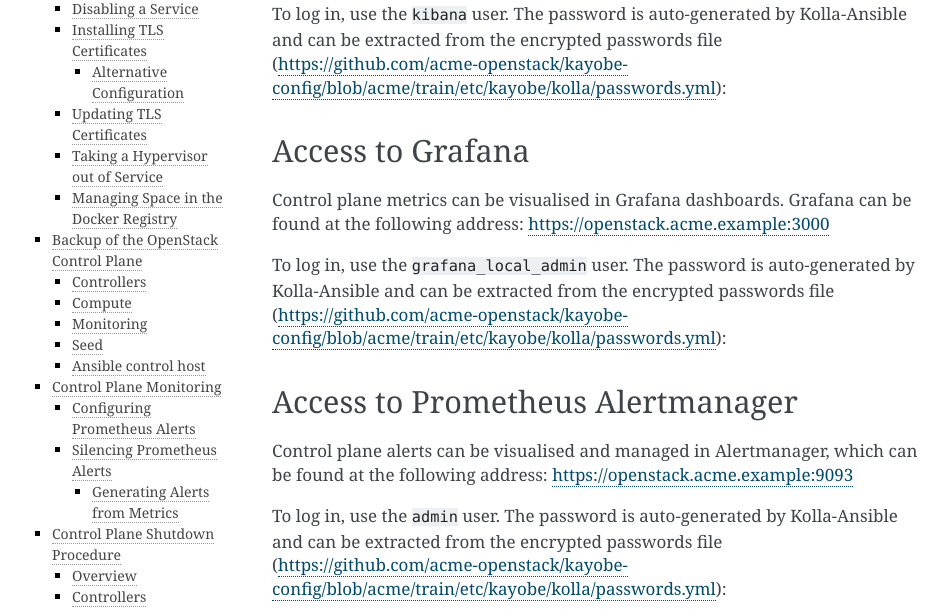
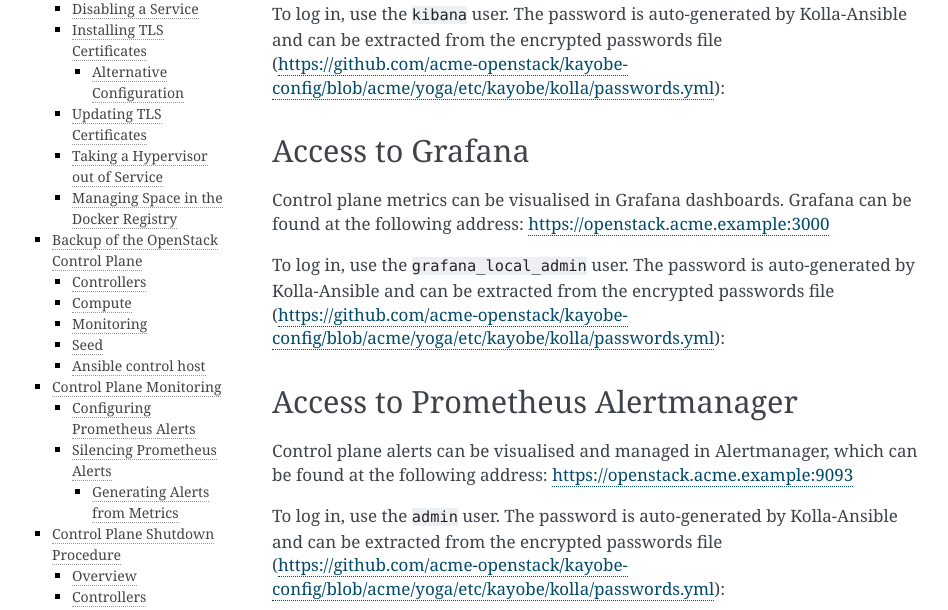
Before and after one commit to stackhpc/openstack-admin-guide, a Sphinx documentation site: the page built from source/operations_and_monitoring.rst, in a window 1280 px wide and 900 px high. Shown: the part 285-895 px from the top of the window, without its empty margins (148-1096 px from the left). Built offline with Sphinx 7.4.7, drawn with Linux system fonts in a browser that asks for light colours.

Commit message:
Change train examples to yoga

```diff
--- a/source/vars.rst
+++ b/source/vars.rst
@@ -20,13 +20,13 @@
 .. |hypervisor_type| replace:: KVM
 .. |ipmi_username| replace:: admin
 .. |kayobe_config_source_url| replace:: https://github.com/acme-openstack/kayobe-config.git
-.. |kayobe_config_source_version| replace:: ``acme/train``
+.. |kayobe_config_source_version| replace:: ``acme/yoga``
 .. |kayobe_config| replace:: kayobe-config
 .. |kayobe_source_url| replace:: https://github.com/acme-openstack/kayobe.git
-.. |kayobe_source_version| replace:: ``acme/train``
+.. |kayobe_source_version| replace:: ``acme/yoga``
 .. |keystone_public_url| replace:: https://openstack.acme.example:5000
 .. |kibana_url| replace:: https://openstack.acme.example:5601
-.. |kolla_passwords| replace:: https://github.com/acme-openstack/kayobe-config/blob/acme/train/etc/kayobe/kolla/passwords.yml
+.. |kolla_passwords| replace:: https://github.com/acme-openstack/kayobe-config/blob/acme/yoga/etc/kayobe/kolla/passwords.yml
 .. |monitoring_host| replace:: ``mon0``
 .. |network_name| replace:: admin-vxlan
 .. |nova_rbd_pool| replace:: acme-vms
```
